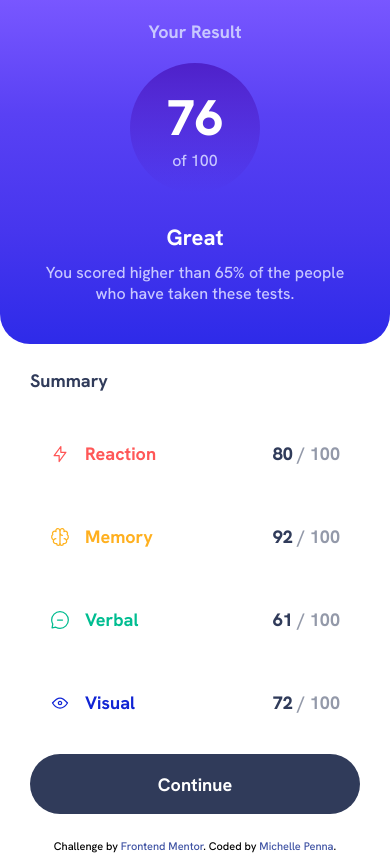
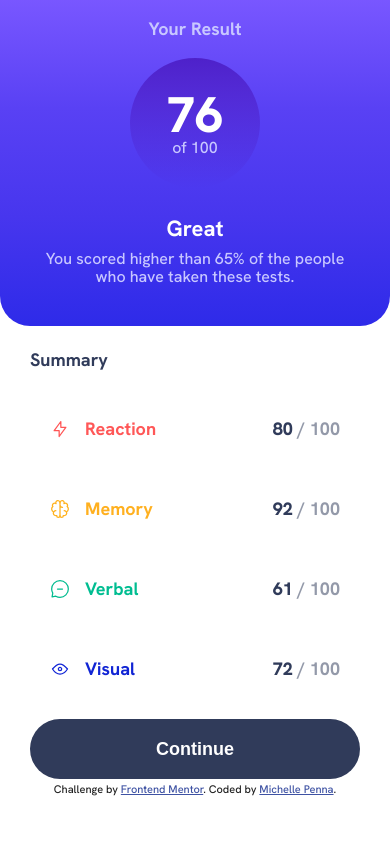
Before and after one commit to michellepennat/resultsSummary, a Vue app: page / in a window 390 px wide. Built offline with nearby package versions, Linux system fonts and the light colour scheme.

Commit message:
style(): add media query

```diff
--- a/src/App.vue
+++ b/src/App.vue
@@ -1,15 +1,8 @@
 <template>
-  <main>
-    <ResultComponent />
-    <SummaryComponent />
-    <div class="attribution">
-      Challenge by
-      <a
-        href="https://www.frontendmentor.io/challenges/results-summary-component-CE_K6s0maV"
-        target="_blank"
-        >Frontend Mentor</a
-      >. Coded by
-      <a href="https://github.com/michellepennat">Michelle Penna</a>.
+  <main class="result-summary" role="main">
+    <div class="content">
+      <ResultComponent />
+      <SummaryComponent />
     </div>
   </main>
 </template>
--- a/src/components/result/result.scss
+++ b/src/components/result/result.scss
@@ -59,7 +59,16 @@
       color: $light-lavender;
       font-size: 16px;
       font-weight: 500;
+      line-height: 18px;
       text-align: center;
     }
   }
+
+  @media (min-width: 768px) {
+    max-width: 1000px;
+    width: 100%;
+    height: 495px;
+    border-radius: 30px;
+    box-shadow: 0px 26px 30px 0px rgba(0,0,0,0.1);
+  }
 }
--- a/src/components/result/result.vue
+++ b/src/components/result/result.vue
@@ -1,5 +1,5 @@
 <template>
-  <section class="result">
+  <section class="result" role="presentation">
     <h4>Your Result</h4>
     <div class="result__score">
       <h1>76</h1>
--- a/src/components/summary/summary.scss
+++ b/src/components/summary/summary.scss
@@ -67,5 +67,12 @@
     font-weight: 700;
     font-size: 18px;
     color: $white;
+    border: none;
+  }
+  @media (min-width: 768px) {
+    max-width: 440px;
+    width: 100%;
+    height: 495px;
+    border-bottom-right-radius: 30px;
   }
 }
--- a/src/components/summary/summary.vue
+++ b/src/components/summary/summary.vue
@@ -1,5 +1,5 @@
 <template>
-  <section class="summary">
+  <section class="summary" role="document">
     <h4>Summary</h4>
     <ul class="summary__list">
       <li v-for="aspect in aspects" :key="aspect.id">
@@ -13,6 +13,15 @@
       </li>
     </ul>
     <button>Continue</button>
+    <div class="attribution">
+      Challenge by
+      <a
+        href="https://www.frontendmentor.io/challenges/results-summary-component-CE_K6s0maV"
+        target="_blank"
+        >Frontend Mentor</a
+      >. Coded by
+      <a href="https://github.com/michellepennat">Michelle Penna</a>.
+    </div>
   </section>
 </template>
 
--- a/src/sass/base/_globals.scss
+++ b/src/sass/base/_globals.scss
@@ -2,7 +2,30 @@
   font-size: 11px;
   font-weight: 500;
   text-align: center;
+  margin-top: 5px;
 }
 .attribution a {
   color: hsl(228, 45%, 44%);
 }
+
+.result-summary {
+  display: flex;
+  .content {
+    display: flex;
+    flex-direction: column;
+  }
+}
+
+@media (min-width: 768px) {
+  .result-summary {
+    height: 100%;
+    padding: 20px;
+    justify-content: center;
+    align-items: center;
+
+    .content {
+      flex-direction: row;
+      box-shadow: 0px 26px 30px 0px rgba(0, 0, 0, 0.1);
+    }
+  }
+}
--- a/src/sass/base/_reset.scss
+++ b/src/sass/base/_reset.scss
@@ -1,52 +1,462 @@
-/*** The new CSS Reset - version 1.4.1 (last updated 23.11.2021) ***/
-
-/*
-    Remove all the styles of the "User-Agent-Stylesheet", except for the 'display' property
-    - The "symbol *" part is to solve Firefox SVG sprite bug
- */
-
-:root {
-  font-family: "Hanken Grotesk", sans-serif;
-}
-
-*:where(:not(iframe, canvas, img, svg, video):not(svg *, symbol *)) {
-  all: unset;
-  display: revert;
-}
-
-/* Preferred box-sizing value */
-*,
-*::before,
-*::after {
+/* http://meyerweb.com/eric/tools/css/reset/
+   v2.0-modified | 20110126
+   License: none (public domain)
+*/
+* {
   box-sizing: border-box;
 }
 
-/* Remove list styles (bullets/numbers) */
+html,
+body,
+#app {
+  margin: 0;
+  height: 100%;
+}
+
+html,
+body,
+div,
+span,
+applet,
+object,
+iframe,
+h1,
+h2,
+h3,
+h4,
+h5,
+h6,
+p,
+blockquote,
+pre,
+a,
+abbr,
+acronym,
+address,
+big,
+cite,
+code,
+del,
+dfn,
+em,
+img,
+ins,
+kbd,
+q,
+s,
+samp,
+small,
+strike,
+strong,
+sub,
+sup,
+tt,
+var,
+b,
+u,
+i,
+center,
+dl,
+dt,
+dd,
+ol,
+ul,
+li,
+fieldset,
+form,
+label,
+legend,
+table,
+caption,
+tbody,
+tfoot,
+thead,
+tr,
+th,
+td,
+article,
+aside,
+canvas,
+details,
+embed,
+figure,
+figcaption,
+footer,
+header,
+hgroup,
+menu,
+nav,
+output,
+ruby,
+section,
+summary,
+time,
+mark,
+audio,
+video {
+  margin: 0;
+  padding: 0;
+  border: 0;
+  font-size: 100%;
+  font: inherit;
+  font-family: "Hanken Grotesk", sans-serif;
+  vertical-align: baseline;
+}
+
+/* make sure to set some focus styles for accessibility */
+:focus {
+  outline: 0;
+}
+
+/* HTML5 display-role reset for older browsers */
+article,
+aside,
+details,
+figcaption,
+figure,
+footer,
+header,
+hgroup,
+menu,
+nav,
+section {
+  display: block;
+}
+
+body {
+  line-height: 1;
+}
+
 ol,
 ul {
   list-style: none;
 }
 
-/* For images to not be able to exceed their container */
-img {
+blockquote,
+q {
+  quotes: none;
+}
+
+blockquote:before,
+blockquote:after,
+q:before,
+q:after {
+  content: "";
+  content: none;
+}
+
+table {
+  border-collapse: collapse;
+  border-spacing: 0;
+}
+
+textarea {
+  overflow: auto;
+  vertical-align: top;
+  resize: vertical;
+}
+
+/**
+     * Correct `inline-block` display not defined in IE 6/7/8/9 and Firefox 3.
+     */
+
+audio,
+canvas,
+video {
+  display: inline-block;
+  *display: inline;
+  *zoom: 1;
   max-width: 100%;
 }
 
-/* removes spacing between cells in tables */
+/**
+     * Prevent modern browsers from displaying `audio` without controls.
+     * Remove excess height in iOS 5 devices.
+     */
+
+audio:not([controls]) {
+  display: none;
+  height: 0;
+}
+
+/**
+     * Address styling not present in IE 7/8/9, Firefox 3, and Safari 4.
+     * Known issue: no IE 6 support.
+     */
+
+[hidden] {
+  display: none;
+}
+
+/**
+     * 1. Correct text resizing oddly in IE 6/7 when body `font-size` is set using
+     *    `em` units.
+     * 2. Prevent iOS text size adjust after orientation change, without disabling
+     *    user zoom.
+     */
+
+html {
+  font-size: 100%; /* 1 */
+  -webkit-text-size-adjust: 100%; /* 2 */
+  -ms-text-size-adjust: 100%; /* 2 */
+}
+
+/**
+     * Address `outline` inconsistency between Chrome and other browsers.
+     */
+
+a:focus {
+  outline: thin dotted;
+}
+
+/**
+     * Improve readability when focused and also mouse hovered in all browsers.
+     */
+
+a:active,
+a:hover {
+  outline: 0;
+}
+
+/**
+     * 1. Remove border when inside `a` element in IE 6/7/8/9 and Firefox 3.
+     * 2. Improve image quality when scaled in IE 7.
+     */
+
+img {
+  border: 0; /* 1 */
+  -ms-interpolation-mode: bicubic; /* 2 */
+}
+
+/**
+     * Address margin not present in IE 6/7/8/9, Safari 5, and Opera 11.
+     */
+
+figure {
+  margin: 0;
+}
+
+/**
+     * Correct margin displayed oddly in IE 6/7.
+     */
+
+form {
+  margin: 0;
+}
+
+/**
+     * Define consistent border, margin, and padding.
+     */
+
+fieldset {
+  border: 1px solid #c0c0c0;
+  margin: 0 2px;
+  padding: 0.35em 0.625em 0.75em;
+}
+
+/**
+     * 1. Correct color not being inherited in IE 6/7/8/9.
+     * 2. Correct text not wrapping in Firefox 3.
+     * 3. Correct alignment displayed oddly in IE 6/7.
+     */
+
+legend {
+  border: 0; /* 1 */
+  padding: 0;
+  white-space: normal; /* 2 */
+  *margin-left: -7px; /* 3 */
+}
+
+/**
+     * 1. Correct font size not being inherited in all browsers.
+     * 2. Address margins set differently in IE 6/7, Firefox 3+, Safari 5,
+     *    and Chrome.
+     * 3. Improve appearance and consistency in all browsers.
+     */
+
+button,
+input,
+select,
+textarea {
+  font-size: 100%; /* 1 */
+  margin: 0; /* 2 */
+  vertical-align: baseline; /* 3 */
+  *vertical-align: middle; /* 3 */
+}
+
+/**
+     * Address Firefox 3+ setting `line-height` on `input` using `!important` in
+     * the UA stylesheet.
+     */
+
+button,
+input {
+  line-height: normal;
+}
+
+/**
+     * Address inconsistent `text-transform` inheritance for `button` and `select`.
+     * All other form control elements do not inherit `text-transform` values.
+     * Correct `button` style inheritance in Chrome, Safari 5+, and IE 6+.
+     * Correct `select` style inheritance in Firefox 4+ and Opera.
+     */
+
+button,
+select {
+  text-transform: none;
+}
+
+/**
+     * 1. Avoid the WebKit bug in Android 4.0.* where (2) destroys native `audio`
+     *    and `video` controls.
+     * 2. Correct inability to style clickable `input` types in iOS.
+     * 3. Improve usability and consistency of cursor style between image-type
+     *    `input` and others.
+     * 4. Remove inner spacing in IE 7 without affecting normal text inputs.
+     *    Known issue: inner spacing remains in IE 6.
+     */
+
+button,
+    html input[type="button"], /* 1 */
+    input[type="reset"],
+    input[type="submit"] {
+  cursor: pointer; /* 3 */
+  *overflow: visible; /* 4 */
+}
+
+/**
+     * Re-set default cursor for disabled elements.
+     */
+
+button[disabled],
+html input[disabled] {
+  cursor: default;
+}
+
+/**
+     * 1. Address box sizing set to content-box in IE 8/9.
+     * 2. Remove excess padding in IE 8/9.
+     * 3. Remove excess padding in IE 7.
+     *    Known issue: excess padding remains in IE 6.
+     */
+
+input[type="checkbox"],
+input[type="radio"] {
+  box-sizing: border-box; /* 1 */
+  padding: 0; /* 2 */
+  *height: 13px; /* 3 */
+  *width: 13px; /* 3 */
+}
+
+/**
+     * 1. Address `appearance` set to `searchfield` in Safari 5 and Chrome.
+     * 2. Address `box-sizing` set to `border-box` in Safari 5 and Chrome
+     *    (include `-moz` to future-proof).
+     */
+
+input[type="search"] {
+  -moz-box-sizing: content-box;
+  -webkit-box-sizing: content-box; /* 2 */
+  box-sizing: content-box;
+}
+
+/**
+     * Remove inner padding and search cancel button in Safari 5 and Chrome
+     * on OS X.
+     */
+
+input[type="search"]::-webkit-search-cancel-button,
+input[type="search"]::-webkit-search-decoration {
+  -webkit-appearance: none;
+}
+
+/**
+     * Remove inner padding and border in Firefox 3+.
+     */
+
+button::-moz-focus-inner,
+input::-moz-focus-inner {
+  border: 0;
+  padding: 0;
+}
+
+/**
+     * 1. Remove default vertical scrollbar in IE 6/7/8/9.
+     * 2. Improve readability and alignment in all browsers.
+     */
+
+textarea {
+  overflow: auto; /* 1 */
+  vertical-align: top; /* 2 */
+}
+
+/**
+     * Remove most spacing between table cells.
+     */
+
 table {
   border-collapse: collapse;
+  border-spacing: 0;
 }
 
-/* revert the 'white-space' property for textarea elements on Safari */
+html,
+button,
+input,
+select,
 textarea {
-  white-space: revert;
+  color: #222;
 }
 
-/* revert for bug in Chromium browsers
-   - fix for the content editable attribute will work properly. */
-:where([contenteditable]) {
-  -moz-user-modify: read-write;
-  -webkit-user-modify: read-write;
-  overflow-wrap: break-word;
-  -webkit-line-break: after-white-space;
+::-moz-selection {
+  background: #b3d4fc;
+  text-shadow: none;
 }
+
+::selection {
+  background: #b3d4fc;
+  text-shadow: none;
+}
+
+img {
+  vertical-align: middle;
+}
+
+fieldset {
+  border: 0;
+  margin: 0;
+  padding: 0;
+}
+
+textarea {
+  resize: vertical;
+}
+
+.chromeframe {
+  margin: 0.2em 0;
+  background: #ccc;
+  color: #000;
+  padding: 0.2em 0;
+}
+
+body {
+  margin: 0;
+  font-family: -apple-system, BlinkMacSystemFont, "Segoe UI", "Roboto", "Oxygen",
+    "Ubuntu", "Cantarell", "Fira Sans", "Droid Sans", "Helvetica Neue",
+    sans-serif;
+  -webkit-font-smoothing: antialiased;
+  -moz-osx-font-smoothing: grayscale;
+}
+
+code {
+  font-family: source-code-pro, Menlo, Monaco, Consolas, "Courier New",
+    monospace;
+}
+
+.sr-only {
+  position: absolute;
+  left: -10000px;
+  width: 1px;
+  height: 1px;
+  top: auto;
+  overflow: hidden;
+}
```
